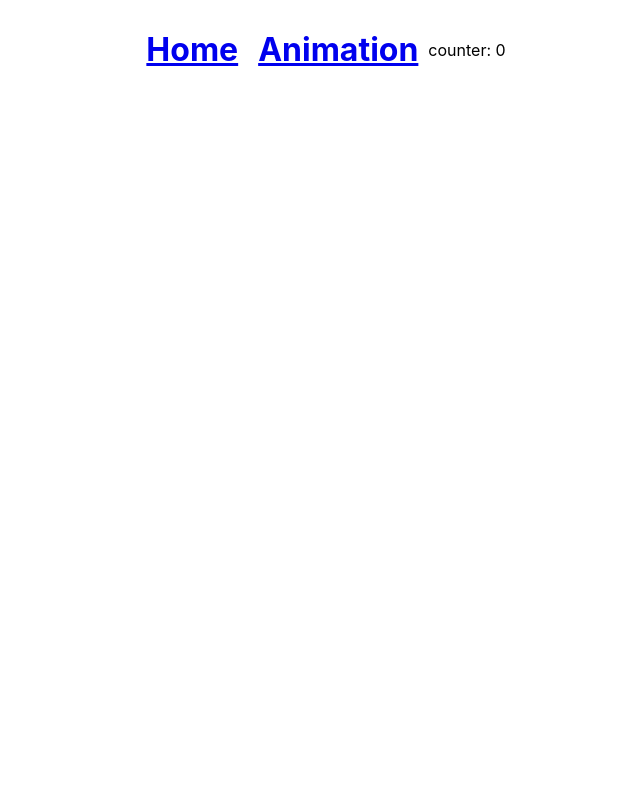
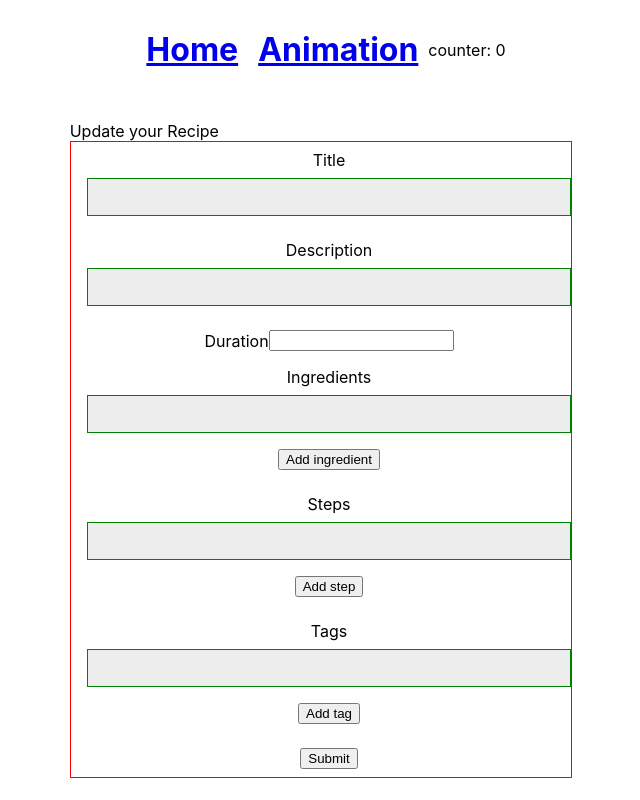
Before and after one commit to ronnoc5991/eatstagram-rework, a React app: page /update in a window 1280 px wide. Shown: the whole page, without its empty margins (319-959 px from the left). Built offline with nearby package versions, Linux system fonts and the light colour scheme.

Commit message:
Begin Create and Update components and add them to Router

```diff
--- /dev/null
+++ b/src/components/pages/Create.tsx
@@ -0,0 +1,17 @@
+import Form from '../molecules/Form/Form';
+import { createRecipe } from '../../utils/firebaseFunctions';
+import type { Recipe } from '../../types/Recipe';
+
+export default function Create(): JSX.Element {
+  const onSubmit = (recipe: Recipe) => {
+    // createRecipe(recipe);
+    console.log(recipe);
+  };
+
+  return (
+    <div>
+      Create a new Recipe
+      <Form onSubmit={onSubmit} />
+    </div>
+  );
+}
--- a/src/components/pages/Routes.tsx
+++ b/src/components/pages/Routes.tsx
@@ -1,10 +1,14 @@
 import { Switch, Route } from 'react-router-dom';
 import Home from './Home';
+import Create from './Create';
+import Update from './Update';
 
 export default function Routes(): JSX.Element {
   return (
     <Switch>
       <Route exact path="/" component={Home} />
+      <Route exact path="/create" component={Create} />
+      <Route exact path="/update" component={Update} />
     </Switch>
   );
 }
--- /dev/null
+++ b/src/components/pages/Update.tsx
@@ -0,0 +1,19 @@
+import Form from '../molecules/Form/Form';
+import { updateRecipe } from '../../utils/firebaseFunctions';
+import type { Recipe } from '../../types/Recipe';
+import { useGlobalStore } from '../../GlobalStore';
+
+export default function Update(): JSX.Element {
+  const store = useGlobalStore();
+
+  const onSubmit = (recipe: Recipe) => {
+    updateRecipe(recipe);
+  };
+
+  return (
+    <div>
+      Update your Recipe
+      <Form recipe={store.recipe as Recipe} onSubmit={onSubmit} />
+    </div>
+  );
+}
```
